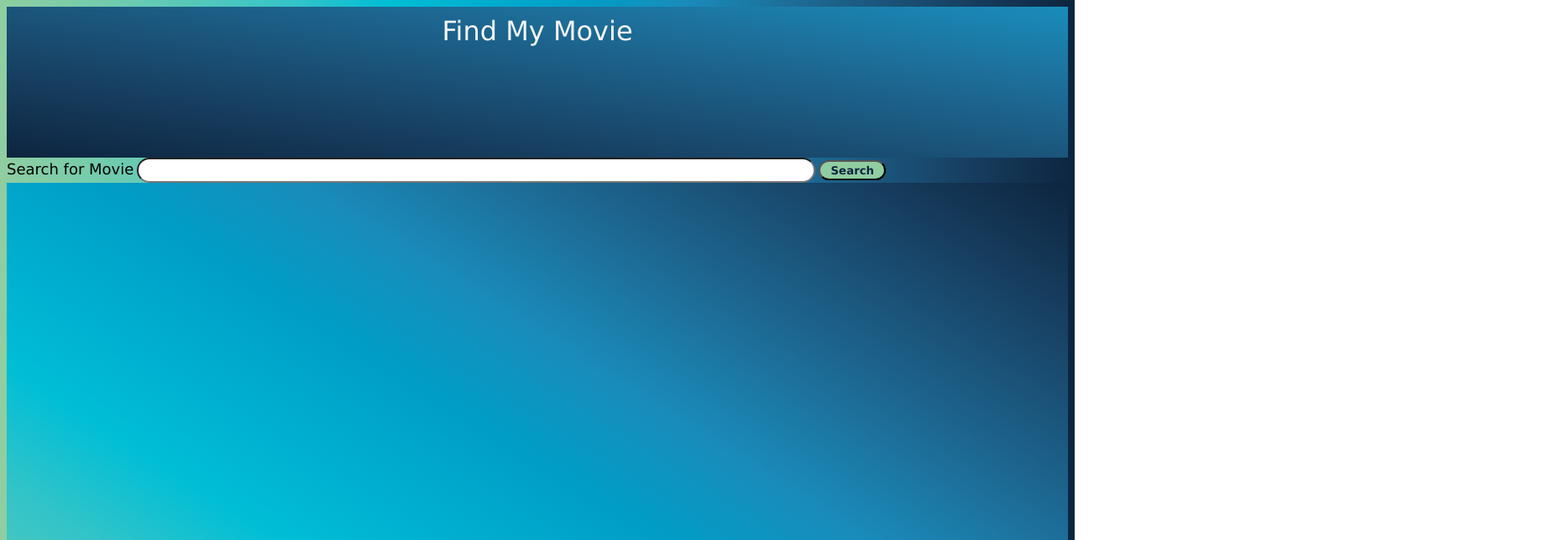
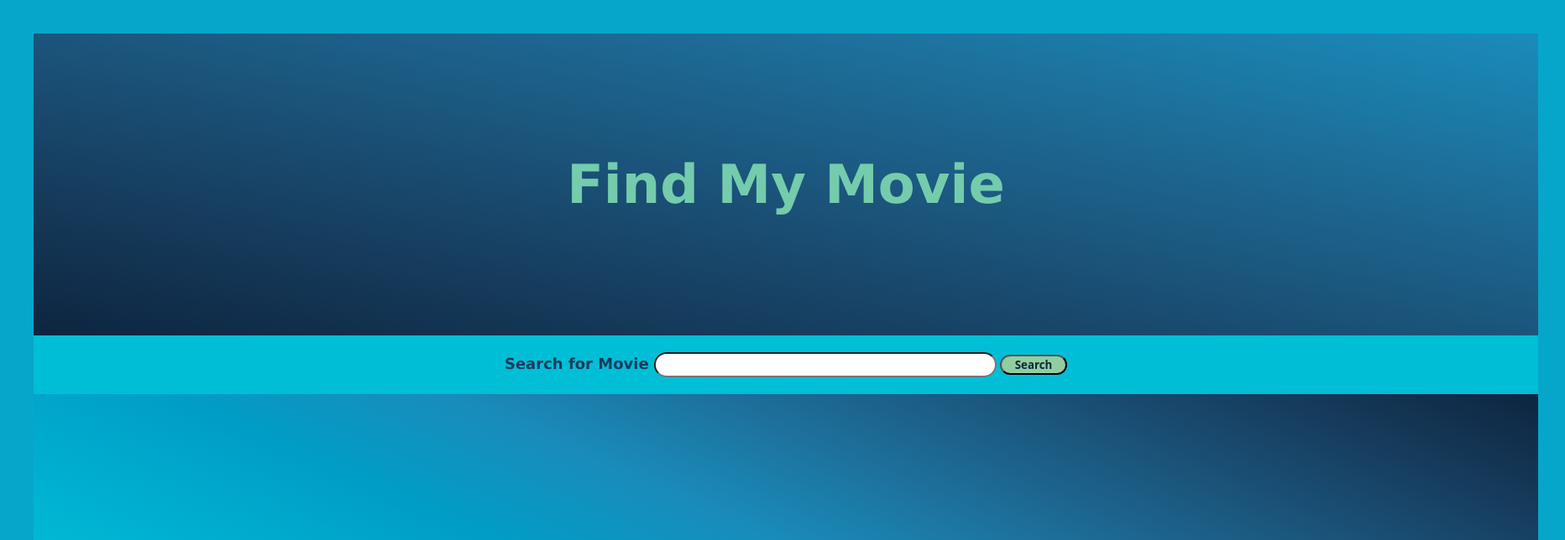
Before and after one commit to cbmosley/find-my-movie, a website: page index.html in a window 1280 px wide. Shown: the top 644 px of the page at 84% size, 1864 px wide, since content can reach past the window. Drawn offline with Linux system fonts and the light colour scheme.

Commit message:
Almost done

```diff
--- a/index.html
+++ b/index.html
@@ -9,10 +9,12 @@
     <title>Find My Movie</title>
   </head>
   <body>
-    <header>Find My Movie</header>
-    <div id="search-container">
+    <header>
+      <h1>Find My Movie</h1>
+    </header>
+    <div class#="search-container">
       <form id="search-form" action="">
-        <label for="term">Search for Movie</label>
+        <label for="term"> Search for Movie </label>
         <input id="search-bar" type="text" name="term" />
         <button>Search</button>
       </form>
@@ -20,6 +22,11 @@
     <div id="'results">
       <div id="movie-container"></div>
     </div>
-    <footer>Powered by TMDB</footer>
+    <footer>
+      <h2>Powered by:</h2>
+      <img
+        src="https://www.themoviedb.org/assets/2/v4/logos/v2/blue_long_2-9665a76b1ae401a510ec1e0ca40ddcb3b0cfe45f1d51b77a308fea0845885648.svg"
+      />
+    </footer>
   </body>
 </html>
--- a/movie.js
+++ b/movie.js
@@ -27,8 +27,11 @@ function getSearchResults(url){
     .then(function (data){
         let movies = data.results;
             clearContainer(movieContainer);
-        console.log(movies)
-        for (let movie of movies){
+        if (movies.length === 0){
+            movieContainer.innerText = "Can't find my movie!";
+        }
+        else{
+            for (let movie of movies){
             let movieDiv = document.createElement('div');
             movieDiv.classList.add('movie');
             let moviePosterDiv = document.createElement('img');
@@ -47,7 +50,7 @@ function getSearchResults(url){
             movieContainer.appendChild(movieDiv);
 
         }
-    })
+    }})
 }
 
 function clearContainer(container){
--- a/style.css
+++ b/style.css
@@ -6,15 +6,30 @@ header, footer{
     font-size: xx-large;
     font-family: Verdana;
     text-align: center;
-    color:whitesmoke;
-    padding: 10px 50px;
-    min-width: 100vh;
+    color:#74ccac;
+    padding: 100px 50px;
+    min-width: 100vw;
     min-height: 20vh;
 
 }
+
+@keyframes color {
+    0%   { background: #0d253f; }
+    20%  { background: #1b557c; }
+    40%  { background: #198cbb; }
+    60%  { background: #00adcf; }
+    80%  { background: #33c4c8; }
+    100% { background: #90cea1; }
+  }
+
 body {
-    background-image: linear-gradient(to left, #0d253f, #163c5d, #1b557c, #1d709b, #198cbb, #009dc6, #00adcf, #00bed6, #33c4c8, #56c8ba, #74ccac, #90cea1);
+
+    background: #33CCCC; /* Fallback */
+    animation: color 9s infinite linear;
+    text-align: center;
+    padding: 2em;
     background-size: 100%;
+    min-width: 140vw;
 }
 
 
@@ -40,7 +55,7 @@ body {
     padding: 100px blue;
 
     text-align: center;
-    font-family: Verdana;
+    font-family: system-ui, -apple-system, BlinkMacSystemFont, 'Segoe UI', Roboto, Oxygen, Ubuntu, Cantarell, 'Open Sans', 'Helvetica Neue', sans-serif;
 
 }
 
@@ -50,35 +65,46 @@ body {
 }
 
 .title {
-    font-family: Verdana;
-    font-size: x-large;
-    color: whitesmoke;
+    font-family: system-ui, -apple-system, BlinkMacSystemFont, 'Segoe UI', Roboto, Oxygen, Ubuntu, Cantarell, 'Open Sans', 'Helvetica Neue', sans-serif;
+    font-size: xx-large;
+    color: black;
+    padding: 5px;
 }
 
 .description {
-    font-family: Verdana;
+    font-family: system-ui, -apple-system, BlinkMacSystemFont, 'Segoe UI', Roboto, Oxygen, Ubuntu, Cantarell, 'Open Sans', 'Helvetica Neue', sans-serif;
     font-size: large;
-    color: #C335D6;
+    color: whitesmoke;
+    padding: 5px 20px;
 }
 
-.search-container{
-    display: flex;
-    justify-content: space-around;
+
+#search-form{
+    font-family: system-ui, -apple-system, BlinkMacSystemFont, 'Segoe UI', Roboto, Oxygen, Ubuntu, Cantarell, 'Open Sans', 'Helvetica Neue', sans-serif;
+    font-weight: bold;
+    color:#163c5d;
+    max-width: 50vw;
+    flex-wrap: wrap;
+    justify-content: center;
     background-color:#00bed6;
+    max-width: 140vw;
+    max-height: 105vh;
+    padding: 20px 80px;
 }
 label {
     font-family: Verdana;
     font-size: large;
 }
 #search-bar {
-    min-width: 100vh;
+    min-width: 50vh;
     min-height: 3vh;
-    color:#0D253F;
+    color:#0b6358;
     border-radius: 1rem;
+
 }
 
 button {
-    font-family: Verdana;
+    font-family: system-ui, -apple-system, BlinkMacSystemFont, 'Segoe UI', Roboto, Oxygen, Ubuntu, Cantarell, 'Open Sans', 'Helvetica Neue', sans-serif;
     font-weight: bold;
     color:#0D253F;
     background-color: #90CEA1;
```
